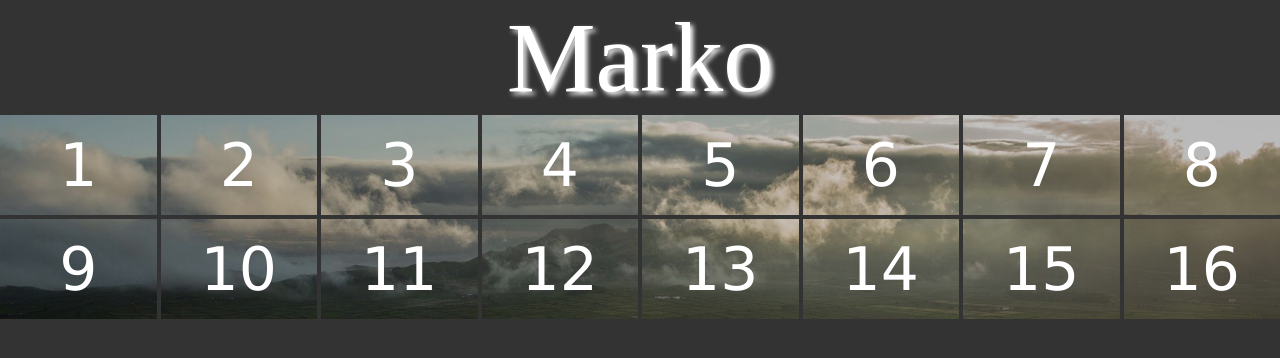
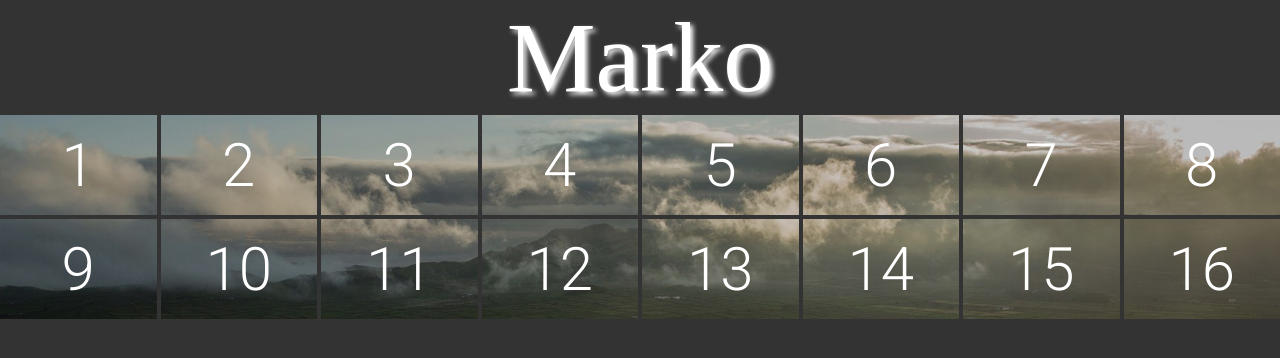
Before and after one commit to mosesmadale/blog, a plain HTML site: page index.html in a window 1280 px wide. Drawn offline with Linux system fonts and the light colour scheme.

Commit message:
Update style.css

```diff
--- a/style.css
+++ b/style.css
@@ -35,7 +35,7 @@ body {
     display: flex;
     flex-direction: column;
     align-items: center;
-    font-family: 'Lucida Sans', 'Lucida Sans Regular', 'Lucida Grande', 'Lucida Sans Unicode', Geneva, Verdana, sans-serif;
+    font-family: 'Roboto', sans-serif;
 }
 .backdrop::selection{
     background: transparent;
@@ -55,6 +55,7 @@ body {
     text-align: justify;
     border-radius: 10px;
     box-shadow: 20px 20px 50px whitesmoke;
+    font-family: 'Roboto', sans-serif;
 }
 
 .titlesmall {
```
